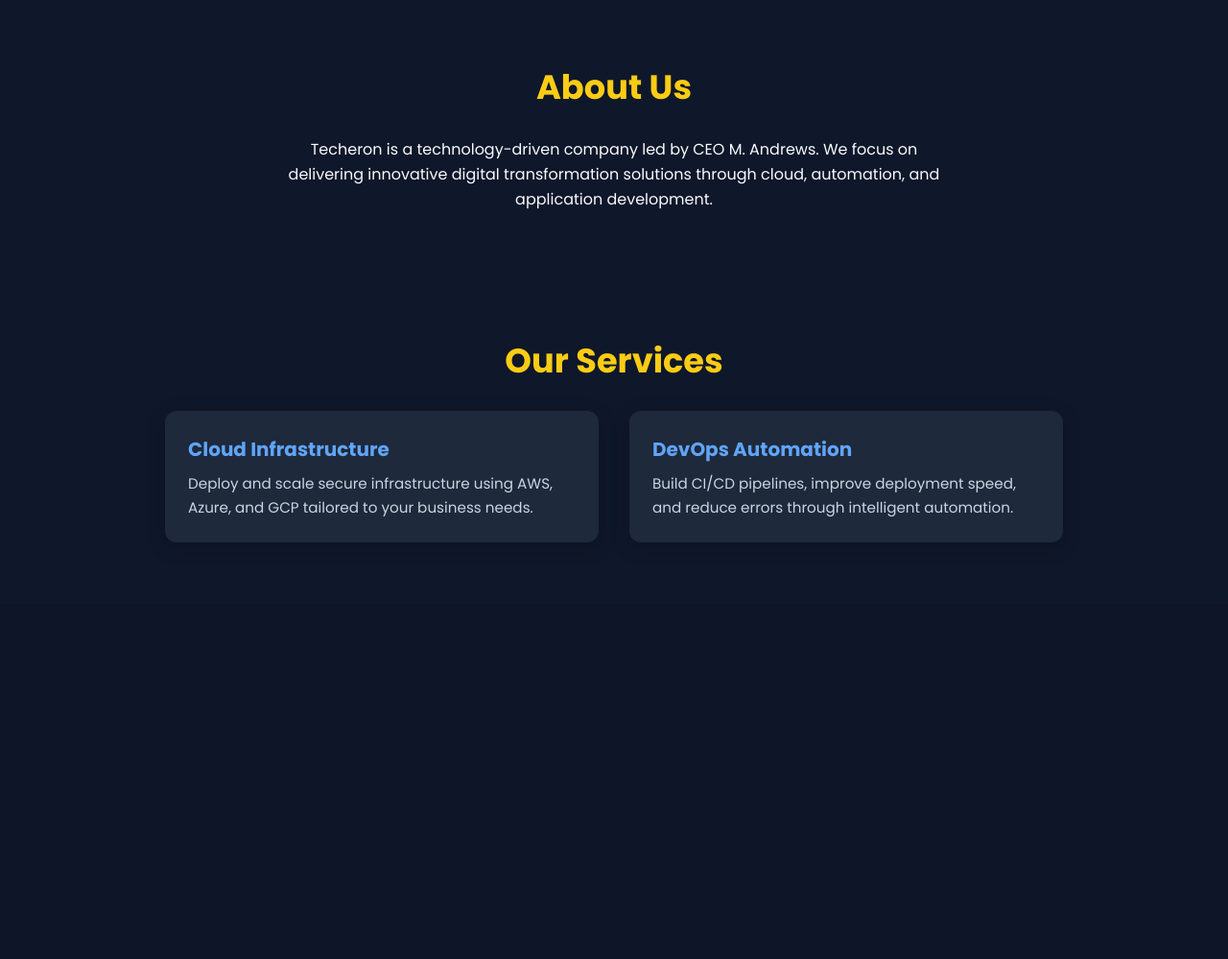
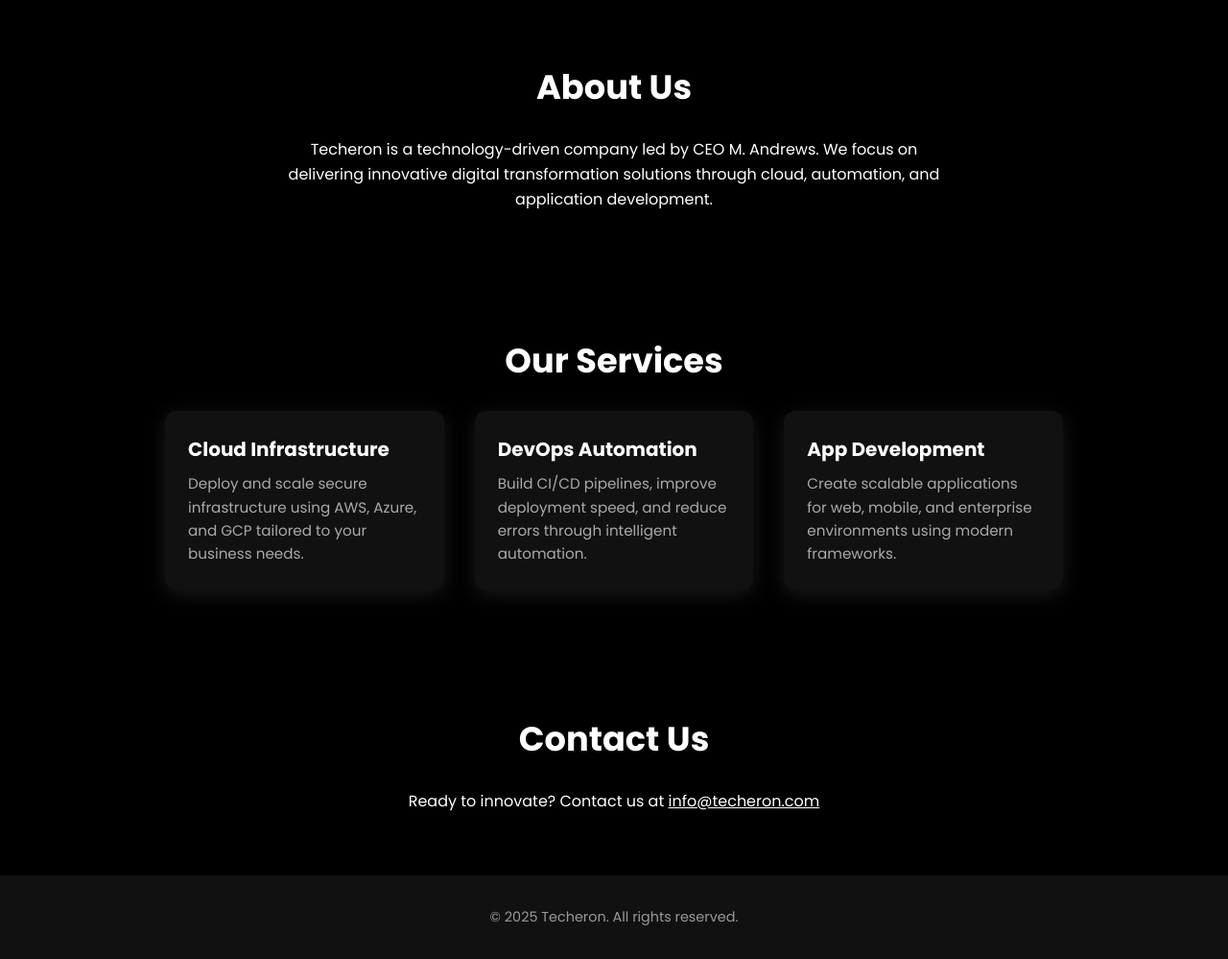
Before and after one commit to andrewsrio2001/Weapp-test, a Flask app: page / in a window 1280 px wide. Shown: the part 879-1878 px from the top of the page at 96% size. Before the commit the page ends 1444 px from the top, so only its background shows below. Run offline with Flask 3, Linux system fonts and the light colour scheme.

Commit message:
Update index.html

```diff
--- a/templates/index.html
+++ b/templates/index.html
@@ -1,11 +1,29 @@
 <!DOCTYPE html>
-<html lang="en">
+<html lang="en" data-theme="dark">
 <head>
   <meta charset="UTF-8" />
   <meta name="viewport" content="width=device-width, initial-scale=1.0" />
-  <title>Techeron – Innovate the Future</title>
+  <title>Techeron – Welcome Innovate the Future</title>
   <link href="https://fonts.googleapis.com/css2?family=Poppins:wght@400;600;700&display=swap" rel="stylesheet">
   <style>
+    :root {
+      --bg-color: #000;
+      --text-color: #fff;
+      --accent-color: #fff;
+      --card-bg: #111;
+      --hover-accent: #ccc;
+      --shadow-color: rgba(255, 255, 255, 0.1);
+    }
+
+    [data-theme="light"] {
+      --bg-color: #fff;
+      --text-color: #111;
+      --accent-color: #000;
+      --card-bg: #f4f4f4;
+      --hover-accent: #333;
+      --shadow-color: rgba(0, 0, 0, 0.1);
+    }
+
     * {
       margin: 0;
       padding: 0;
@@ -15,13 +33,14 @@
 
     body {
       font-family: 'Poppins', sans-serif;
-      background-color: #0f172a;
-      color: #f8fafc;
+      background-color: var(--bg-color);
+      color: var(--text-color);
       line-height: 1.6;
+      transition: background-color 0.5s, color 0.5s;
     }
 
     header {
-      background-color: #1e293b;
+      background-color: var(--card-bg);
       padding: 1rem 2rem;
       position: sticky;
       top: 0;
@@ -91,18 +127,32 @@
     }
 
     .cta-btn:hover {
-      background-color: #2563eb;
+      background-color: var(--hover-accent);
+      color: var(--text-color);
     }
 
     section {
       padding: 4rem 2rem;
       max-width: 1000px;
       margin: auto;
+      opacity: 0;
+      transform: translateY(30px);
+      animation: fadeUp 1s forwards;
+    }
+
+    section:nth-of-type(2) { animation-delay: 0.3s; }
+    section:nth-of-type(3) { animation-delay: 0.6s; }
+
+    @keyframes fadeUp {
+      to {
+        opacity: 1;
+        transform: translateY(0);
+      }
     }
 
     h2 {
       font-size: 2.2rem;
-      color: #facc15;
+      color: var(--accent-color);
       margin-bottom: 1.5rem;
       text-align: center;
     }
@@ -114,10 +164,10 @@
     }
 
     .card {
-      background: #1e293b;
+      background: var(--card-bg);
       padding: 1.5rem;
       border-radius: 12px;
-      box-shadow: 0 5px 20px rgba(0, 0, 0, 0.2);
+      box-shadow: 0 5px 20px var(--shadow-color);
       transition: transform 0.3s ease;
     }
 
@@ -126,22 +176,22 @@
     }
 
     .card h3 {
-      color: #60a5fa;
+      color: var(--text-color);
       margin-bottom: 0.5rem;
       font-size: 1.25rem;
     }
 
     .card p {
-      color: #cbd5e1;
+      color: #aaa;
       font-size: 0.95rem;
     }
 
     footer {
-      background-color: #1e293b;
+      background-color: var(--card-bg);
       text-align: center;
       padding: 2rem;
       font-size: 0.9rem;
-      color: #94a3b8;
+      color: #999;
     }
 
     @media (max-width: 600px) {
@@ -191,4 +241,30 @@
         <h3>DevOps Automation</h3>
         <p>Build CI/CD pipelines, improve deployment speed, and reduce errors through intelligent automation.</p>
       </div>
-      <div
+      <div class="card">
+        <h3>App Development</h3>
+        <p>Create scalable applications for web, mobile, and enterprise environments using modern frameworks.</p>
+      </div>
+    </div>
+  </section>
+
+  <section id="contact">
+    <h2>Contact Us</h2>
+    <p style="text-align:center; max-width: 600px; margin:auto;">
+      Ready to innovate? Contact us at <a href="mailto:info@techeron.com" style="color: var(--accent-color); text-decoration: underline;">info@techeron.com</a>
+    </p>
+  </section>
+
+  <footer>
+    &copy; 2025 Techeron. All rights reserved.
+  </footer>
+
+  <script>
+    function toggleTheme() {
+      const html = document.documentElement;
+      const current = html.getAttribute('data-theme');
+      html.setAttribute('data-theme', current === 'dark' ? 'light' : 'dark');
+    }
+  </script>
+</body>
+</html>
```
Also changed, not shown: other parts of templates/index.html (+29 -12 lines).
